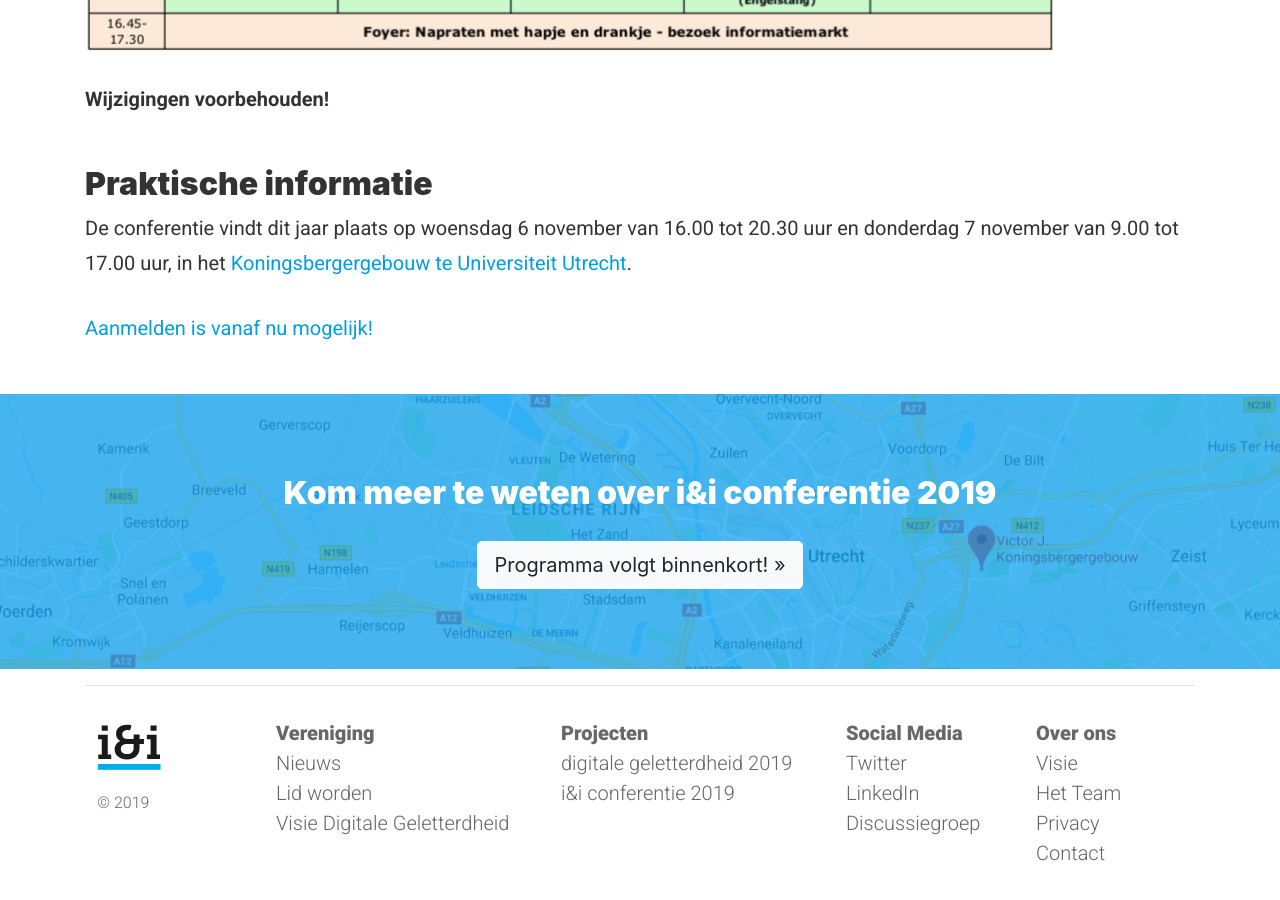
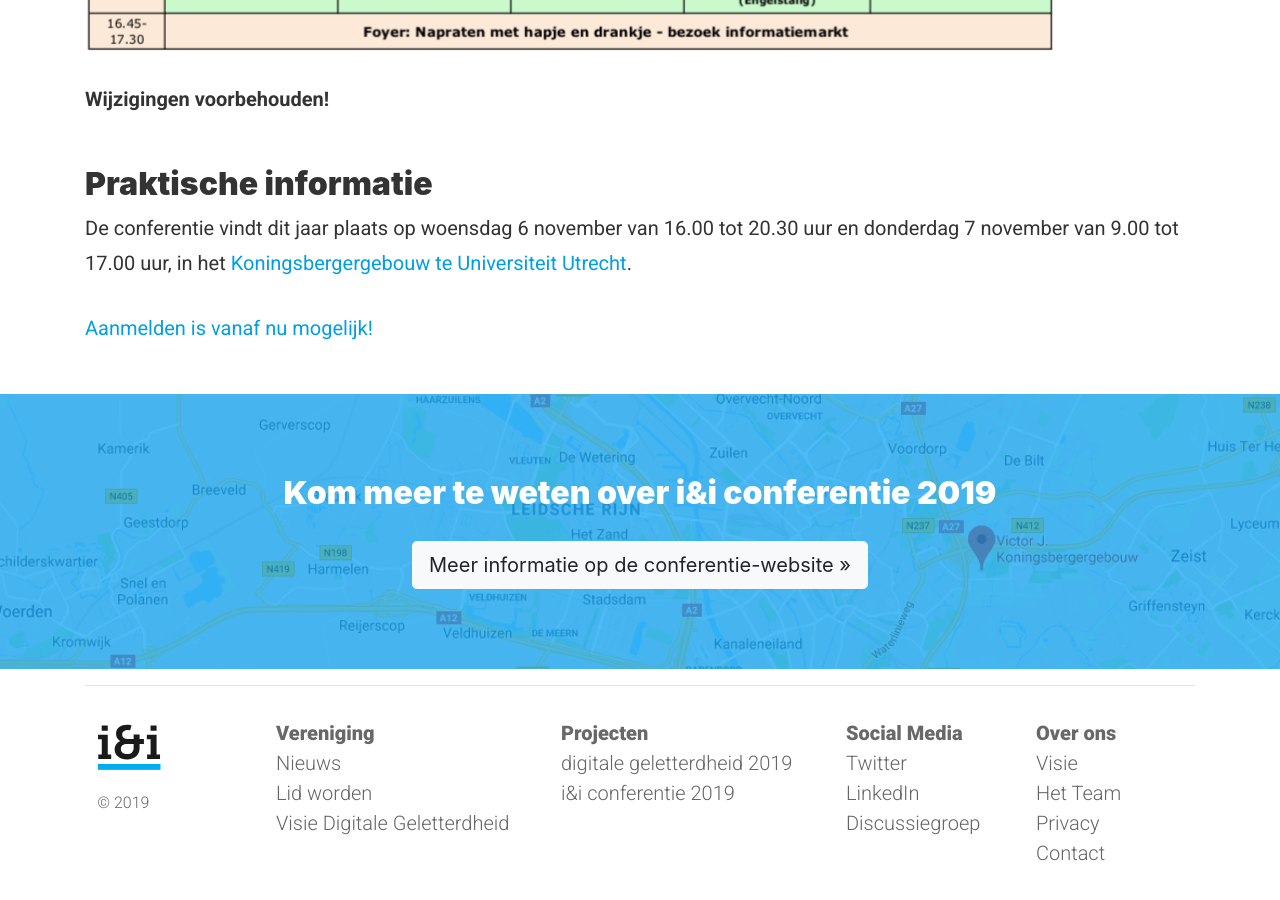
Before and after one commit to ieni/website, a Jekyll site: the page built from _projects/ieni-conferentie-2019.md, in a window 1280 px wide and 900 px high, scrolled down 2753 px. Built offline with Jekyll 4.4.1, drawn with Linux system fonts in a browser that asks for light colours.

Commit message:
Verwijzing naar conferentie-website aangepast

```diff
--- a/_projects/ieni-conferentie-2019.md
+++ b/_projects/ieni-conferentie-2019.md
@@ -4,7 +4,7 @@
 header: /assets/img/content/conference_page_header.jpg
 layout: project
 website: https://ieni.github.io/ieni2019
-customWebsiteTitle: "Programma volgt binnenkort! »"
+customWebsiteTitle: "Meer informatie op de conferentie-website »"
 customBackgroundImage: /assets/img/content/conferentie_locatie.png
 ---
 
```
